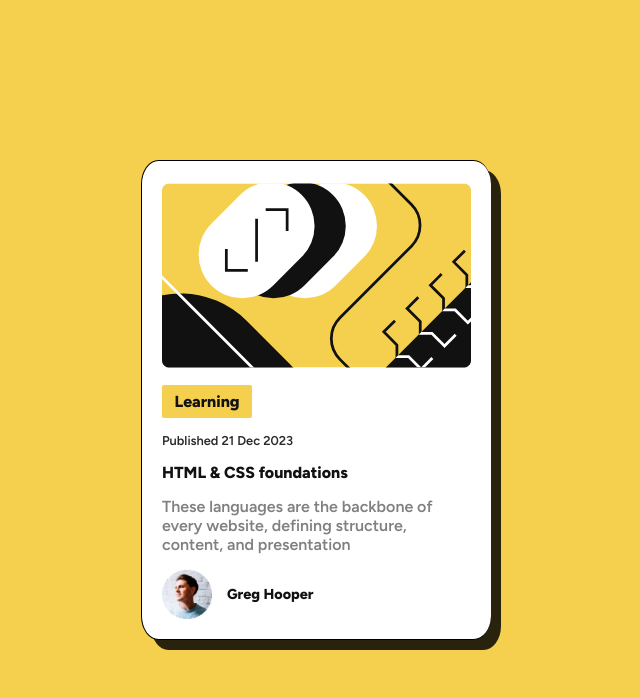
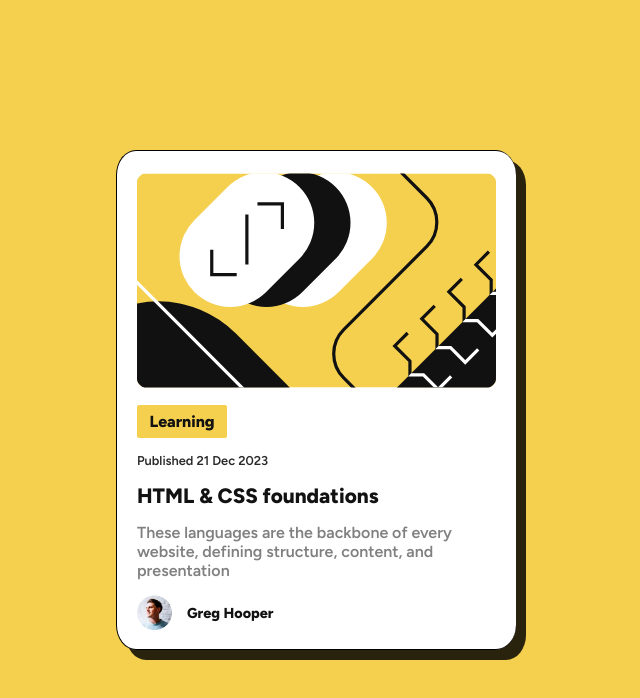
Before and after one commit to ThembaMtshelwane/blog-preview-card-main, a plain HTML site: page index.html in a window 1280 px wide. Shown: the whole page, without its empty margins (324-964 px from the left). Drawn offline with Linux system fonts and the light colour scheme.

Commit message:
card height and image update

```diff
--- a/styles.css
+++ b/styles.css
@@ -29,8 +29,8 @@ main {
   border-top: 1px solid black;
   border-bottom: 1px solid black;
   border-left: 1px solid black;
+  border-radius: 5%;
   width: 80%;
-  border-radius: 5%;
   box-shadow: 10px 10px 0px 0px rgba(0, 0, 0, 0.83);
   display: flex;
   flex-direction: column;
@@ -73,6 +73,7 @@ button:hover {
 
 h4 {
   font-weight: 800;
+  font-size: 1.3rem;
   margin: 0 0 15px 0;
 }
 
@@ -94,7 +95,7 @@ h4:hover {
 }
 
 #profile-image {
-  width: 50px;
+  width: 25px;
   cursor: pointer;
 }
 
@@ -115,9 +116,13 @@ h4:hover {
 
 @media screen and (min-width: 500px) {
   #card {
-    width: 350px;
+    width: 400px;
+    height: 500px;
   }
   #info {
     font-size: 1rem;
   }
+  #profile-image {
+    width: 35px;
+  }
 }
```
